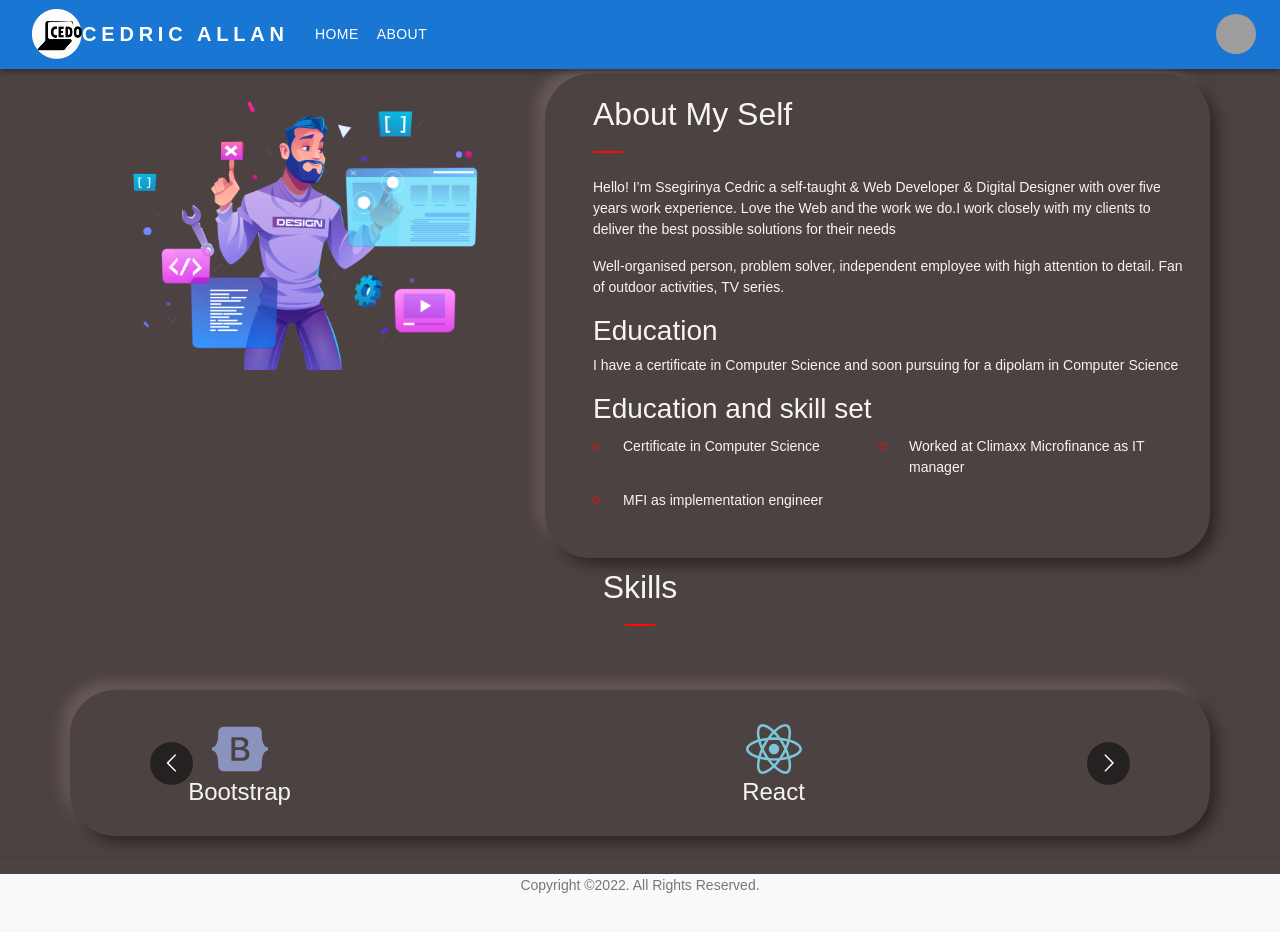
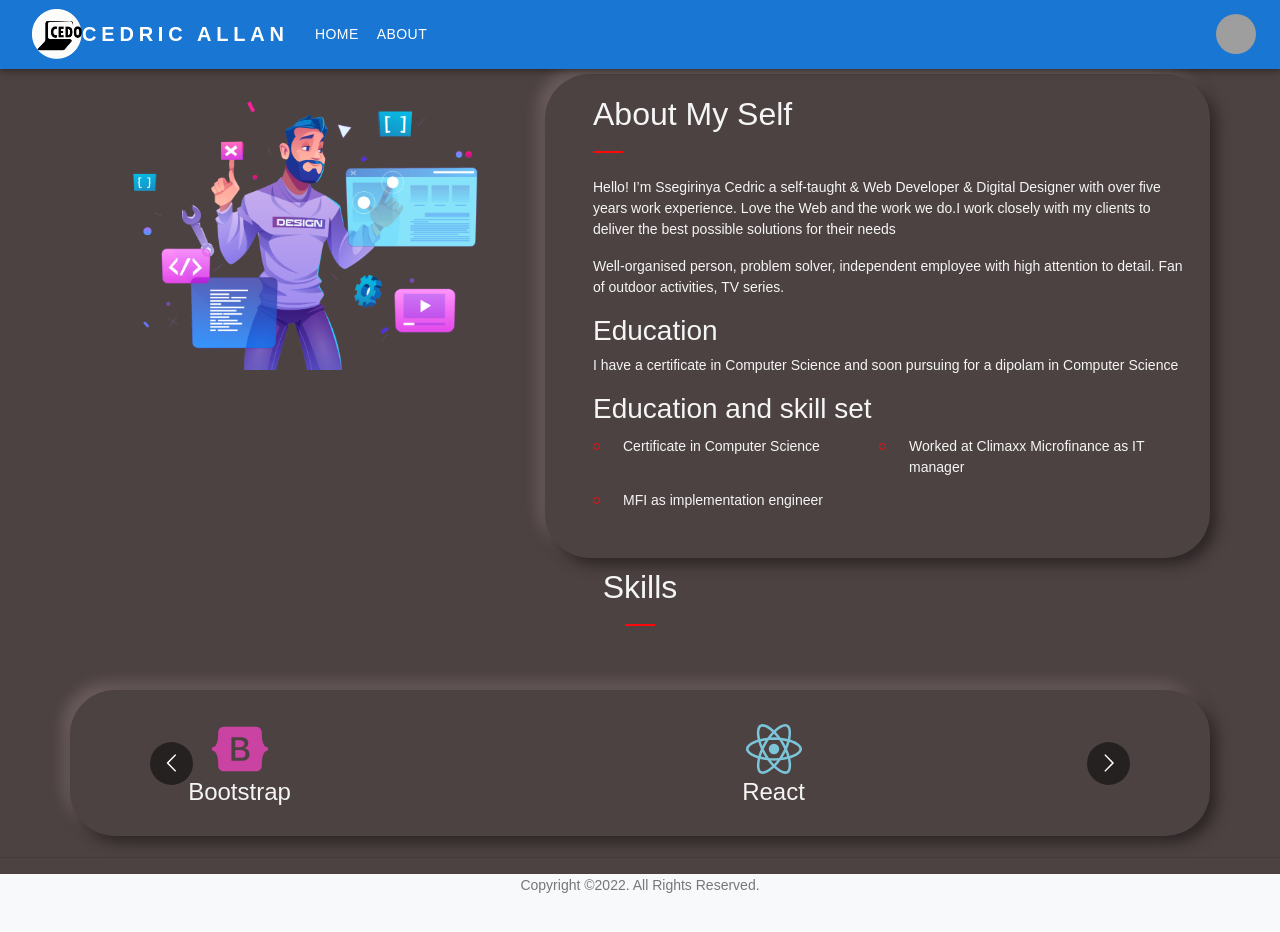
Before and after one commit to Cedtron/portfolio, a Next.js app: page /about in a window 1280 px wide. Built offline with nearby package versions, Linux system fonts and the light colour scheme; grey boxes are pictures that could not be loaded.

Commit message:
typed.js fixed

```diff
--- a/components/slider.jsx
+++ b/components/slider.jsx
@@ -3,7 +3,7 @@ import Image from 'next/image'
 import Link from 'next/link'
 import Carousel from 'react-multi-carousel';
 import Typed from 'typed.js';
-// import $ from "jquery"
+
 import Client from "./client";
 import { BsGithub,BsLinkedin} from "react-icons/bs";
 import { HiOutlineMail} from "react-icons/hi";
@@ -57,7 +57,8 @@ export default function Slider () {
 			<div className="row ">
 				<div className="col-md-4">
 					<div className="intro-wrap">
-						<h1 className="mb-5"><span className="d-block">I am</span> <span className="typed-words" ></span></h1>
+						<h1 className="mb-5"><span className="d-block">I am</span>
+						<div className="tall"><span className="typed-words" ></span></div></h1>
 						<h4>You can use the below links to contact me</h4>
 <ul className="slider-list">
 	<li><Link href="http://www.linkedin.com/in/cedric-allan-38817a221">  <span className="display-4 bu"><BsLinkedin/></span></Link> </li>
--- a/styles/style.css
+++ b/styles/style.css
@@ -36,13 +36,13 @@ body {
 	z-index: 9999;
 	background-color:#4d4242;
 }
-
+.tall{height: 1.5em;}
 .slider-list li{display:inline-block;padding-left: 1em;}
 .bu{color:#3f64e0;}
 .gr{color:#04953a;}
 .ye{color:#f7f714;}
 .re{color: #7cc5d9;}
-.pu{color:#8993be;}
+.pu{color:#ca43a2;}
 .wh{color:#ffffff;}
 .bl{color:#000;}
 .or{color: #f8a829;}
@@ -615,8 +615,8 @@ h1, .h1, h2, .h2, h3, .h3, h4, .h4 {
       position: relative; }
       .hero h1 .typed-words:before {
         position: absolute;
-        height: 7px;
-        background-color: #B1D0E0;
+
+
         bottom: 0;
         left: 0;
         right: 0;
```
